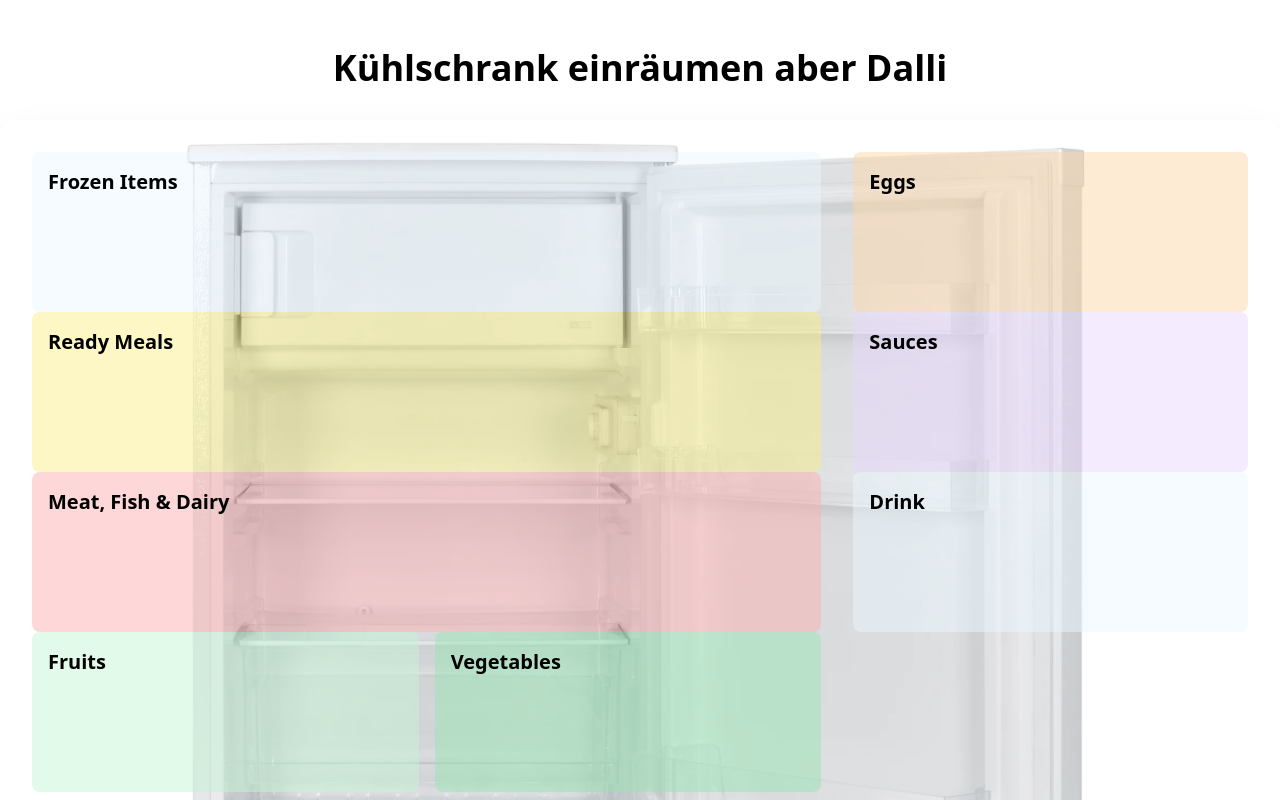
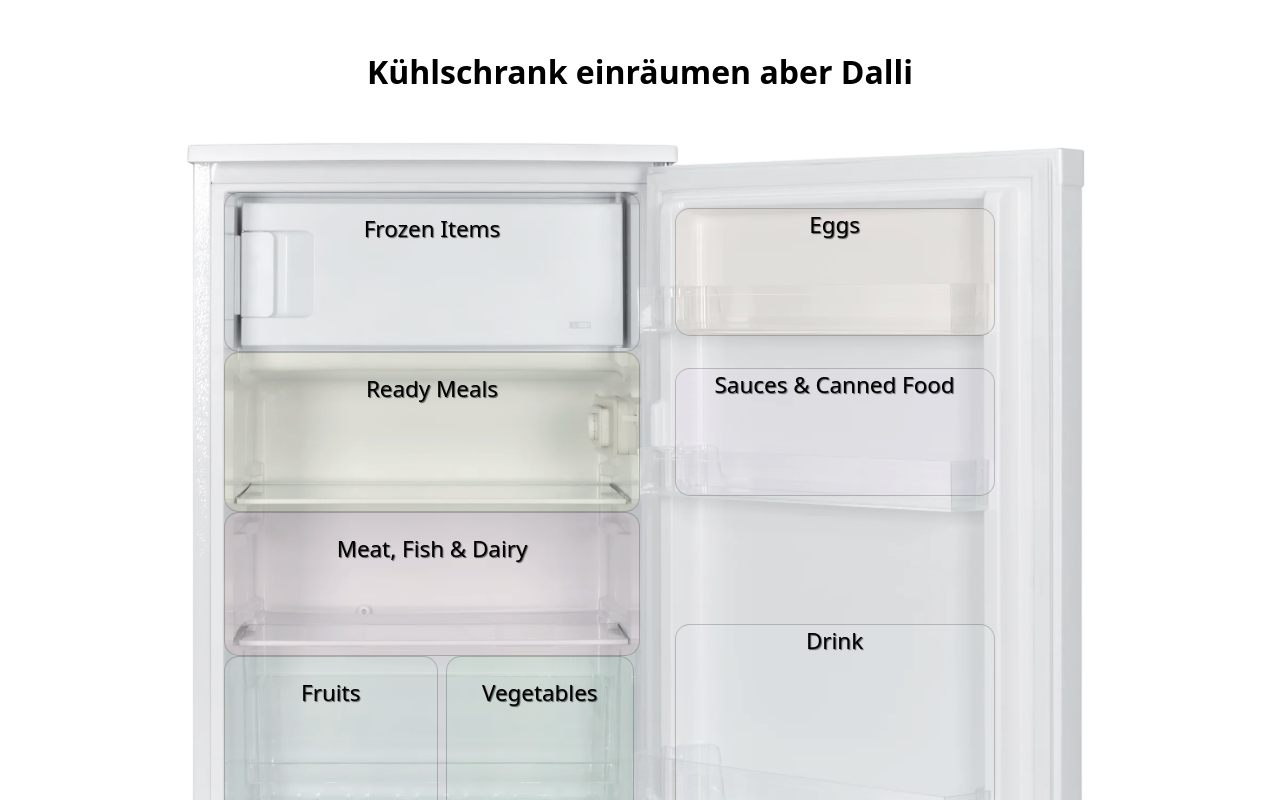
Before and after one commit to ArBenai/ProjektWoche, a React (Vite) app in the folder frezzer/: page / in a window 1280 px wide. Shown: the top 800 px of the page. Built offline with nearby package versions, Linux system fonts and the light colour scheme.

Commit message:
update item details and add new items in items.jsx; enhance App.css styles for better layout and readability

```diff
--- a/frezzer/src/App.css
+++ b/frezzer/src/App.css
@@ -3,166 +3,141 @@
 #root {
   max-width: 1280px;
   margin: 0 auto;
+}
 
-}
+/* Container */
 .container {
   margin-top: 3rem;
   background-image: url("../public/frezzer-room.png");
-  height: 900px;
+  height: 950px;
   width: 100%;
 }
 
-
-/* Container */
-.min-h-screen {
-  min-height: 100vh;
-}
-
-.p-8 {
-  padding: 2rem;
-}
-
-.max-w-7xl {
-  max-width: 7xl;
-}
-
-.mx-auto {
-  margin-left: auto;
-  margin-right: auto;
-}
-
 /* Heading */
-.text-4xl {
-  font-size: 2.25rem;
-}
-
-.font-bold {
-  font-weight: 700;
-}
-
-.text-center {
+h1{
+  font-size: 2rem;
+  font-weight: bold;
+  margin-bottom: 2rem;
   text-align: center;
 }
-
-.mb-8 {
-  margin-bottom: 2rem;
+h2{
+  font-size: 1.4rem;
+  font-weight: 100;
+  text-align: center;
+  text-shadow: 1px 1px 1px rgba(0, 0, 0, 0.6);
 }
 
 /* Message Box */
 .fixed {
   position: fixed;
-}
-
-.top-4 {
   top: 1rem;
-}
-
-.right-4 {
-  right: 1rem;
-}
-
-.p-4 {
+  right: calc(var(--spacing) * 5);
   padding: 1rem;
 }
 
-.rounded-lg {
-  border-radius: 0.5rem;
+.error {
+  background-color: rgb(255, 70, 70);
+  border: 1px solid rgb(0, 0, 0, 0.5);
+  border-radius: 15px;
+  color: rgb(0, 0, 0);
+  font-weight: bold;
 }
 
-.bg-red-500 {
-  background-color: rgb(245, 101, 101);
+.check {
+  background-color: rgb(40, 200, 120);
+  border: 1px solid rgb(0, 0, 0, 0.5);
+  border-radius: 15px;
+  color: rgb(255, 255, 255);
+  font-weight: bold;
 }
+/*  */
 
-.bg-green-500 {
-  background-color: rgb(72, 187, 120);
-}
-
-.text-white {
-  color: rgb(0, 0, 0);
-}
-
-/* Main Container */
 /* komplett durchsichtig  */
-.bg-white {
+.fridge {
   background-color: transparent;
-}
-
-.rounded-xl {
-  border-radius: 1rem;
-}
-
-.p-8 {
+  display: flex;
   padding: 2rem;
-}
-
-.flex {
-  display: flex;
-}
-
-.gap-8 {
   gap: 2rem;
 }
 
 /* Left Side */
-.leftSide{
-  width: 66.66%;
-}
-
-.space-y-4 {
+.leftSide {
+  margin-top: 2rem;
+  width: 66%;
   margin-bottom: 1rem;
 }
 
-.h-40 {
+.dropbox {
   height: 10rem;
+  width: 26rem;
+  margin-left: 12rem;
+  border: 1px solid rgb(0, 0, 0, 0.2);
+  border-radius: 15px;
+  padding: calc(var(--spacing) * 5);
 }
 
-.cursor-pointer {
-  cursor: pointer;
+.frozenMeal {
+  background-color: rgb(235, 248, 255, 0.1);
 }
 
-.bg-blue-50 {
-  background-color: rgb(235, 248, 255, 0.5);
+.readyMeal {
+  background-color: rgb(250, 240, 137, 0.1);
 }
 
-.bg-yellow-50 {
-  background-color: rgb(250, 240, 137, 0.5);
+.meatFishDairy {
+  background-color: rgb(254, 178, 178, 0.1);
+  height: 9rem;
 }
 
-.bg-red-50 {
-  background-color: rgb(254, 178, 178, 0.5);
+.fruitAndVeggie {
+  display: flex;
+  width: 75%;
 }
 
-.bg-green-50 {
-  background-color: rgb(198, 246, 213, 0.5);
+.fruits {
+  background-color: rgb(198, 246, 213, 0.1);
 }
 
-.bg-green-100 {
-  background-color: rgb(154, 230, 180, 0.5);
-}
-
-.flex-1 {
-  flex: 1;
+.veggie {
+  margin-left: 0.5rem;
+  width: 60%;
+  background-color: rgb(154, 230, 180, 0.1);
 }
 
 /* Right Side */
-.rightSide{
-  width: 33.33%;
+.rightSide {
+  margin-top: 3rem;
+  margin-left: -12rem;
 }
 
-.bg-orange-50 {
-  background-color: rgb(254, 215, 170, 0.5);
+.eggs {
+  background-color: rgb(254, 215, 170, 0.1);
+  border: 1px solid rgb(0, 0, 0, 0.2);
+  border-radius: 15px;
+  width: 20rem;
+  height: 8rem;
 }
 
-.bg-purple-50 {
-  background-color: rgb(233, 216, 253, 0.5);
+.sauces {
+  background-color: rgb(233, 216, 253, 0.1);
+  border: 1px solid rgb(0, 0, 0, 0.2);
+  border-radius: 15px;
+  width: 20rem;
+  height: 8rem;
+  margin-top: 2rem;
 }
 
-.bg-blue-100 {
-  background-color: rgb(235, 248, 255, 0.5);
+.drinks {
+  background-color: rgb(235, 248, 255, 0.1);
+  border: 1px solid rgb(0, 0, 0, 0.2);
+  border-radius: 15px;
+  width: 20rem;
+  height: 14rem;
+  margin-top: 8rem;
 }
 
 /* Draggable Items */
-.itemCards{
+.itemCards {
   margin-top: 10rem;
 }
 .grid {
@@ -173,20 +148,8 @@
   grid-template-columns: repeat(8, 1fr);
 }
 
-.gap-4 {
-  gap: 1rem;
-}
-
-.rounded-lg {
-  border-radius: 0.5rem;
-}
-
 .shadow-md {
   box-shadow: 0 4px 6px rgba(0, 0, 0, 0.5);
-}
-
-.cursor-pointer {
-  cursor: pointer;
 }
 
 .transform {
--- a/frezzer/src/App.jsx
+++ b/frezzer/src/App.jsx
@@ -10,7 +10,7 @@ const App = () => {
   const [compartments, setCompartments] = useState({
     frozen: [],
     ready: [],
-    fishAndMeat: [],
+    fishMeatDairy: [],
     fruit: [],
     vegetable: [],
     egg: [],
@@ -43,7 +43,7 @@ const App = () => {
 
     setTimeout(() => {
       setShowMessage(null);
-    }, 2000);
+    }, 1000);
 
     setDraggingItem(null);
   };
@@ -56,12 +56,8 @@ const App = () => {
     return (
       <div className="flex flex-wrap gap-2">
         {items.map((item) => (
-          <div key={item.id} className="w-12 h-12">
-            <img
-              src={item.image}
-              className="w-full h-full object-cover rounded"
-              title={item.name}
-            />
+          <div key={item.id}>
+            <img src={item.image} title={item.name} />
           </div>
         ))}
       </div>
@@ -71,25 +67,19 @@ const App = () => {
   return (
     <div className="container">
       <div className="max-w-7xl mx-auto">
-        <h1 className="text-4xl font-bold text-center mb-8">
-          Kühlschrank einräumen aber Dalli
-        </h1>
+        <h1>Kühlschrank einräumen aber Dalli</h1>
 
         {showMessage && (
-          <div
-            className={`fixed top-4 right-4 p-4 rounded-lg ${
-              showMessage.isError ? "bg-red-500" : "bg-green-500"
-            } text-white`}
-          >
+          <div className={`fixed ${showMessage.isError ? "error" : "check"}`}>
             {showMessage.text}
           </div>
         )}
 
-        <div className="bg-white rounded-xl shadow-2xl p-8 flex gap-8">
+        <div className="fridge">
           {/* Left Side */}
           <div className="leftSide">
             <div
-              className="h-40 bg-blue-50 rounded-lg p-4 cursor-pointer"
+              className="frozenMeal dropbox "
               onDragOver={handleDragOver}
               onDrop={() => handleDrop("frozen")}
             >
@@ -98,7 +88,7 @@ const App = () => {
             </div>
 
             <div
-              className="h-40 bg-yellow-50 rounded-lg p-4 cursor-pointer"
+              className="readyMeal dropbox"
               onDragOver={handleDragOver}
               onDrop={() => handleDrop("ready")}
             >
@@ -107,17 +97,17 @@ const App = () => {
             </div>
 
             <div
-              className="h-40 bg-red-50 rounded-lg p-4 cursor-pointer"
+              className="meatFishDairy dropbox "
               onDragOver={handleDragOver}
-              onDrop={() => handleDrop("fishAndMeat")}
+              onDrop={() => handleDrop("fishMeatDairy")}
             >
               <h2 className="text-xl font-semibold mb-2">Meat, Fish & Dairy</h2>
-              {renderCompartmentItems(compartments.fishAndMeat)}
+              {renderCompartmentItems(compartments.fishMeatDairy)}
             </div>
 
-            <div className="flex gap-4">
+            <div className="fruitAndVeggie">
               <div
-                className="flex-1 h-40 bg-green-50 rounded-lg p-4 cursor-pointer"
+                className="fruits dropbox  "
                 onDragOver={handleDragOver}
                 onDrop={() => handleDrop("fruit")}
               >
@@ -126,7 +116,7 @@ const App = () => {
               </div>
 
               <div
-                className="flex-1 h-40 bg-green-100 rounded-lg p-4 cursor-pointer"
+                className="veggie dropbox "
                 onDragOver={handleDragOver}
                 onDrop={() => handleDrop("vegetable")}
               >
@@ -139,7 +129,7 @@ const App = () => {
           {/* Right Side */}
           <div className="rightSide">
             <div
-              className="h-40 bg-orange-50 rounded-lg p-4 cursor-pointer"
+              className="eggs "
               onDragOver={handleDragOver}
               onDrop={() => handleDrop("egg")}
             >
@@ -148,16 +138,18 @@ const App = () => {
             </div>
 
             <div
-              className="h-40 bg-purple-50 rounded-lg p-4 cursor-pointer"
+              className="sauces"
               onDragOver={handleDragOver}
               onDrop={() => handleDrop("sauce")}
             >
-              <h2 className="text-xl font-semibold mb-2">Sauces</h2>
+              <h2 className="text-xl font-semibold mb-2">
+                Sauces & Canned Food
+              </h2>
               {renderCompartmentItems(compartments.sauce)}
             </div>
 
             <div
-              className="h-40 bg-blue-100 rounded-lg p-4 cursor-pointer"
+              className="drinks"
               onDragOver={handleDragOver}
               onDrop={() => handleDrop("drink")}
             >
@@ -168,18 +160,18 @@ const App = () => {
         </div>
 
         {/* Draggable Items */}
-        <div className="itemCards grid grid-cols-10 gap-1">
+        <div className="itemCards grid grid-cols-10 gap-3">
           {items.map((item) => (
             <div
               key={item.id}
               draggable
               onDragStart={() => handleDragStart(item)}
-              className="bg-white rounded-lg p-4 shadow-md cursor-pointer transform hover:scale-105 transition-transform"
+              className="bg-white p-4 shadow-md cursor-pointer transform hover:scale-105 transition-transform"
             >
               <img
                 src={item.image}
                 alt={item.name}
-                className="w-full h-32 object-cover rounded-lg mb-2"
+                className="w-full h-32 object-cover mb-2"
               />
               <p className="text-center font-medium">{item.name}</p>
             </div>
--- a/frezzer/src/items.jsx
+++ b/frezzer/src/items.jsx
@@ -2,10 +2,10 @@
 const allItems = [
   {
     id: 1,
-    name: "Ice Cream",
-    type: "frozen",
-    image:
-      "https://public.readdy.ai/ai/img_res/0ca35a9f7de9c56efeffaff033837431.jpg",
+    name: "Coke",
+    type: "drink",
+    imageUrl: "https://example.com/images/coke.jpg",
+    timestamp: 20,
   },
   {
     id: 2,
@@ -141,6 +141,41 @@ const allItems = [
     timestamp: 20,
   },
   {
+    id: 21,
+    name: "Fish can",
+    type: "sauceAndCanned",
+    imageUrl: "https://example.com/images/fish_can.jpg",
+    timestamp: 20,
+  },
+  {
+    id: 22,
+    name: "Cat food",
+    type: "sauceAndCanned",
+    imageUrl: "https://example.com/images/cat_food.jpg",
+    timestamp: 20,
+  },
+  {
+    id: 23,
+    name: "Apple puree",
+    type: "sauceAndCanned",
+    imageUrl: "https://example.com/images/apple_puree.jpg",
+    timestamp: 20,
+  },
+  {
+    id: 24,
+    name: "Plums",
+    type: "sauceAndCanned",
+    imageUrl: "https://example.com/images/plums.jpg",
+    timestamp: 20,
+  },
+  {
+    id: 25,
+    name: "capers",
+    type: "sauceAndCanned",
+    imageUrl: "https://example.com/images/capers.jpg",
+    timestamp: 20,
+  },
+  {
     id: 26,
     name: "Ketchup",
     type: "sauce",
@@ -150,105 +185,105 @@ const allItems = [
   {
     id: 27,
     name: "Mayonnaise",
-    type: "sauce",
+    type: "sauceAndCanned",
     imageUrl: "https://example.com/images/mayo.jpg",
     timestamp: 20,
   },
   {
     id: 28,
     name: "Mustard",
-    type: "sauce",
+    type: "sauceAndCanned",
     imageUrl: "https://example.com/images/mustard.jpg",
     timestamp: 20,
   },
   {
     id: 29,
     name: "Soy Sauce",
-    type: "sauce",
+    type: "sauceAndCanned",
     imageUrl: "https://example.com/images/soy_sauce.jpg",
     timestamp: 20,
   },
   {
     id: 30,
     name: "Barbecue Sauce",
-    type: "sauce",
+    type: "sauceAndCanned",
     imageUrl: "https://example.com/images/barbecue_sauce.jpg",
     timestamp: 20,
   },
   {
     id: 31,
     name: "Salmon",
-    type: "fishAndMeat",
+    type: "fishMeatDairy",
     imageUrl: "https://example.com/images/salmon.jpg",
     timestamp: 15,
   },
   {
     id: 32,
     name: "Sushi",
-    type: "fishAndMeat",
+    type: "fishMeatDairy",
     imageUrl: "https://example.com/images/sushi.jpg",
     timestamp: 15,
   },
   {
     id: 33,
     name: "Chicken breast",
-    type: "fishAndMeat",
+    type: "fishMeatDairy",
     imageUrl: "https://example.com/images/chicken_breast.jpg",
     timestamp: 30,
   },
   {
     id: 34,
     name: "Bacon",
-    type: "fishAndMeat",
+    type: "fishMeatDairy",
     imageUrl: "https://example.com/images/bacon.jpg",
     timestamp: 30,
   },
   {
     id: 35,
     name: "Sausage slices",
-    type: "fishAndMeat",
+    type: "fishMeatDairy",
     imageUrl: "https://example.com/images/sausage_slices.jpg",
     timestamp: 30,
   },
   {
     id: 36,
     name: "Sausages",
-    type: "fishAndMeat",
+    type: "fishMeatDairy",
     imageUrl: "https://example.com/images/sausages.jpg",
     timestamp: 30,
   },
   {
     id: 37,
     name: "Milk",
-    type: "dairy",
+    type: "fishMeatDairy",
     imageUrl: "https://example.com/images/milk.jpg",
     timestamp: 15,
   },
   {
     id: 38,
     name: "Cheese",
-    type: "dairy",
+    type: "fishMeatDairy",
     imageUrl: "https://example.com/images/cheese.jpg",
     timestamp: 15,
   },
   {
     id: 39,
     name: "Yogurt",
-    type: "dairy",
+    type: "fishMeatDairy",
     imageUrl: "https://example.com/images/yogurt.jpg",
     timestamp: 15,
   },
   {
     id: 40,
     name: "Butter",
-    type: "dairy",
+    type: "fishMeatDairy",
     imageUrl: "https://example.com/images/butter.jpg",
     timestamp: 15,
   },
   {
     id: 41,
     name: "Cream",
-    type: "dairy",
+    type: "fishMeatDairy",
     imageUrl: "https://example.com/images/cream.jpg",
     timestamp: 15,
   },
```
